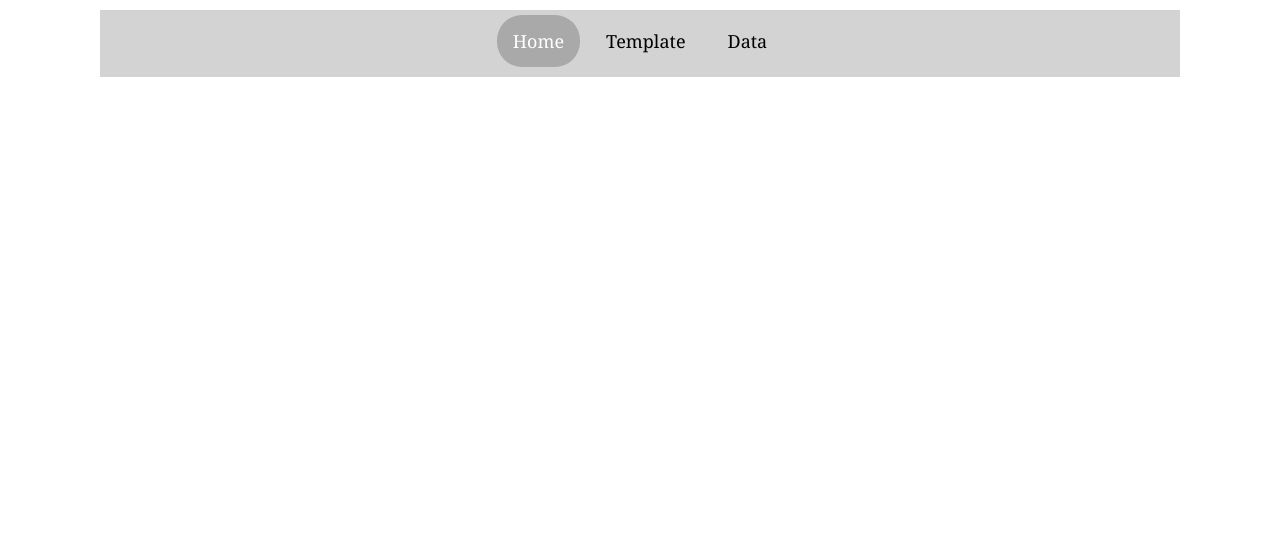
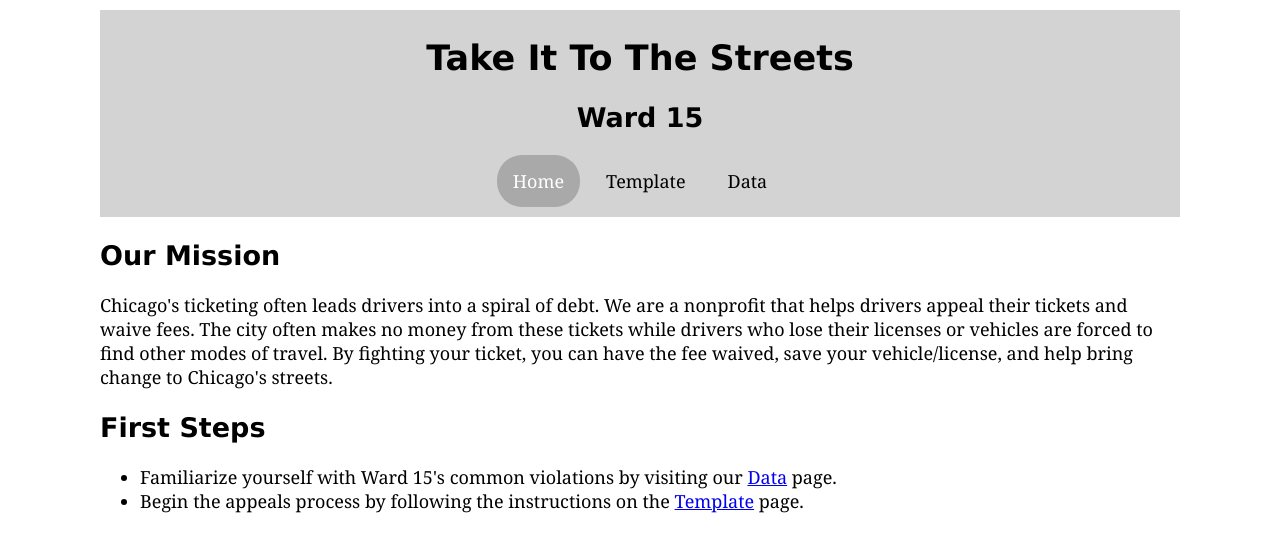
Before and after one commit to cdharma3/tech-com-final, a plain HTML site: page index.html in a window 1280 px wide. Drawn offline with Linux system fonts and the light colour scheme.

Commit message:
home page initial commit

```diff
--- a/index.html
+++ b/index.html
@@ -1,6 +1,4 @@
 <!DOCTYPE html>
-<!-- Initial commit for index.html -->
-
 <html xml:lang="en" lang="en">
     <head>
         <!-- Meta information -->
@@ -18,10 +16,12 @@
 
     <body>
         <header>
+            <h1>Take It To The Streets</h1>
+            <h2>Ward 15</h2>
             <nav id="header">
                 <ul class="navbar">
                     <!-- Example of regular items -->
-                    <li class="navbar-item"><a href="home.html" id="active">Home</a></li>
+                    <li class="navbar-item"><a href="index.html" id="active">Home</a></li>
                     <li class="navbar-item"><a href="template.html">Template</a></li>
                     <li class="navbar-item">
                         <div class="dropdown-wrapper">
@@ -39,6 +39,27 @@
             </nav>
         </header>
 
+        <h2>Our Mission</h2>
+        <p>
+          Chicago's ticketing often leads drivers into a spiral of debt. We are
+          a nonprofit that helps drivers appeal their tickets and waive fees.
+          The city often makes no money from these tickets while drivers who
+          lose their licenses or vehicles are forced to find other modes of
+          travel. By fighting your ticket, you can have the fee waived, save
+          your vehicle/license, and help bring change to Chicago's streets.
+       </p>
+       <h2>First Steps</h2>
+       <ul>
+        <li>
+          Familiarize yourself with Ward 15's common violations by visiting our
+          <a href="data.html">Data</a> page.
+        </li>
+        <li>
+          Begin the appeals process by following the instructions on the
+          <a href="template.html">Template</a> page.
+        </li>
+       </ul>
+
 
     </body>
 </html>
```
